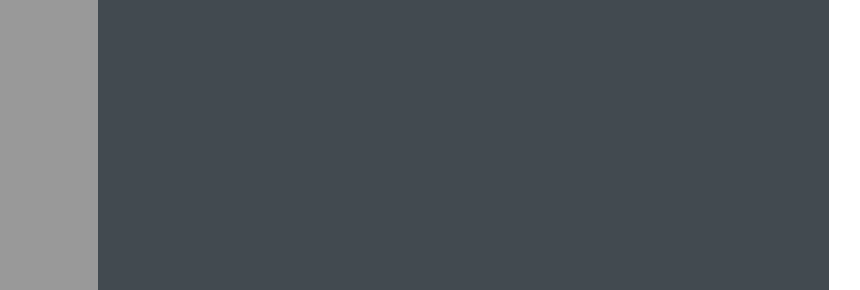
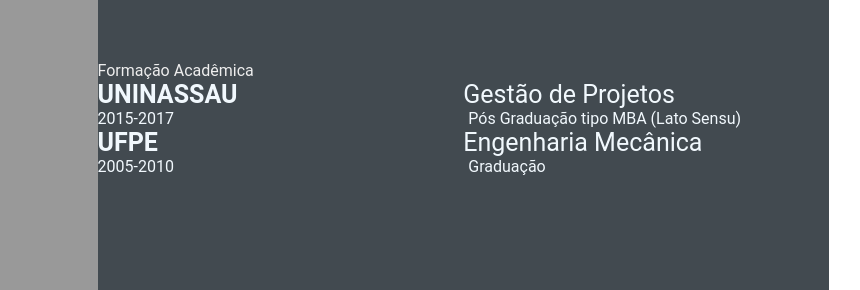
Before and after one commit to arturnegreiros/arturnegreiros.github.io, a plain HTML site: page index.html in a window 1280 px wide. Shown: the part 408-698 px from the top of the page, 323-1183 px from the left. Drawn offline with Linux system fonts and the light colour scheme.

Commit message:
add school academy information (#6)

```diff
--- a/index.html
+++ b/index.html
@@ -78,7 +78,31 @@
                     </div>
                 </div>
             </section>
-         </section>
+            <section class="education gap">
+                <div class="right-title">Formação Acadêmica</div>
+                <div class="education-contents">
+                    <div class="education-left">
+                        <p class="education-school-name">UNINASSAU</p>
+                        <p class="education-time-period">2015-2017</p>
+                    </div>
+                    <div class="education-right">
+                        <p class="education-subject">Gestão de Projetos</p>
+                        <p class="education-desc">
+                            Pós Graduação tipo MBA (Lato Sensu)
+                        </p>
+                    </div>
+                    <div class="education-left">
+                        <p class="education-school-name">UFPE</p>
+                        <p class="education-time-period">2005-2010</p>
+                    </div>
+                    <div class="education-right">
+                        <p class="education-subject">Engenharia Mecânica</p>
+                        <p class="education-desc">
+                            Graduação
+                        </p>
+            </div>
+            </div>
+            </section>
          </section>
     </main>
 </body>
```
